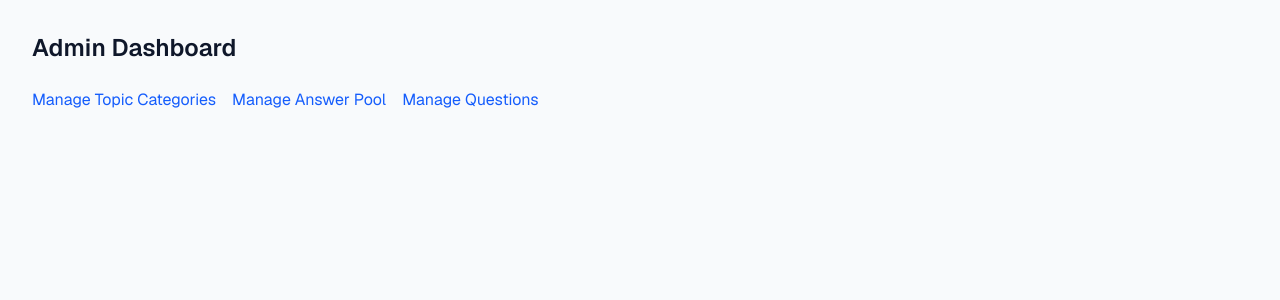
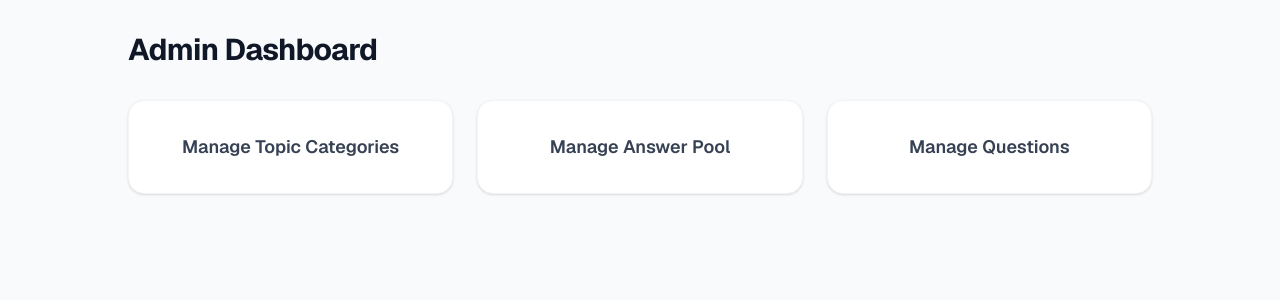
Before and after one commit to Viper7991/test-platform, a Next.js app: page /admin in a window 1280 px wide. Shown: the top 300 px of the page. Built offline with nearby package versions, Linux system fonts and the light colour scheme; no server answers.

Commit message:
Updated admin UI such as Category Page, Admin HomePage

```diff
--- a/app/admin/answer-pool/page.tsx
+++ b/app/admin/answer-pool/page.tsx
@@ -188,6 +188,14 @@ export default function AnswerPoolPage() {
   return (
     <div className="p-8 max-w-3xl">
       <h1 className="text-2xl font-semibold mb-6">Answer Pool</h1>
+      <a
+        href="/api/admin/answer-pool/export"
+        className="inline-block mb-6 border px-4 py-2 rounded text-sm"
+      >
+        Export Backup CSV
+      </a>
+
+
 
       {/* Bulk Add */}
       <form onSubmit={handleBulkAdd} className="border rounded p-4 mb-8 space-y-3">
@@ -269,7 +277,8 @@ export default function AnswerPoolPage() {
         </button>
       </div>
 
-      {!loading && entries.length > 0 && (
+      {
+        !loading && entries.length > 0 && (
           <div className="flex justify-between items-center mb-2">
             <label className="flex items-center gap-2 text-sm">
               <input
@@ -288,9 +297,11 @@ export default function AnswerPoolPage() {
               </button>
             )}
           </div>
-      )}
+        )
+      }
 
-      {loading ? (
+      {
+        loading ? (
           <p className="text-gray-500">Loading...</p>
         ) : entries.length === 0 ? (
           <p className="text-gray-500">No entries found.</p>
@@ -348,7 +359,8 @@ export default function AnswerPoolPage() {
               </li>
             ))}
           </ul>
-      )}
-    </div>
+        )
+      }
+    </div >
   );
 }
--- a/app/admin/categories/page.tsx
+++ b/app/admin/categories/page.tsx
@@ -50,40 +50,54 @@ export default function CategoriesPage() {
   }
 
   return (
-    <div className="p-8 max-w-2xl">
-      <h1 className="text-2xl font-semibold mb-6">Topic Categories</h1>
+    <div className="min-h-screen bg-gray-50 p-8 font-sans">
+      <div className="max-w-2xl mx-auto">
+        <h1 className="text-3xl font-bold tracking-tight text-gray-900 mb-8">
+          Topic Categories
+        </h1>
 
-      <form onSubmit={handleAdd} className="flex gap-2 mb-6">
+        <form onSubmit={handleAdd} className="flex gap-3 mb-8">
           <input
             type="text"
             placeholder="e.g. Sports, National Awards"
             value={label}
             onChange={(e) => setLabel(e.target.value)}
-          className="flex-1 border rounded p-2"
+            className="flex-1 border border-gray-300 text-black rounded-lg p-3 text-sm placeholder-gray-400 focus:outline-none focus:ring-2 focus:ring-blue-500 focus:border-transparent transition-all shadow-sm"
             required
           />
-        <button type="submit" className="bg-black text-white px-4 rounded">
+          <button
+            type="submit"
+            className="bg-gray-900 text-white font-medium px-6 py-3 rounded-lg hover:bg-black focus:outline-none focus:ring-2 focus:ring-offset-2 focus:ring-gray-900 transition-colors shadow-sm"
+          >
             Add
           </button>
         </form>
 
-      {error && <p className="text-red-600 text-sm mb-4">{error}</p>}
+        {error && (
+          <p className="text-red-700 text-sm bg-red-50 p-4 rounded-lg border border-red-200 mb-6 shadow-sm">
+            {error}
+          </p>
+        )}
 
         {loading ? (
-        <p className="text-gray-500">Loading...</p>
+          <div className="text-center p-8 bg-white border border-gray-100 rounded-2xl shadow-sm">
+            <p className="text-gray-500 font-medium animate-pulse">Loading...</p>
+          </div>
         ) : categories.length === 0 ? (
+          <div className="text-center p-12 bg-white border-2 border-gray-200 border-dashed rounded-2xl shadow-sm">
             <p className="text-gray-500">No categories yet — add one above.</p>
+          </div>
         ) : (
-        <ul className="space-y-2">
+          <ul className="space-y-3">
             {categories.map((cat) => (
               <li
                 key={cat._id}
-              className="flex justify-between items-center border rounded p-3"
+                className="flex justify-between items-center bg-white border border-gray-100 shadow-sm rounded-xl p-4 hover:shadow-md hover:border-gray-200 transition-all duration-200"
               >
-              <span>{cat.label}</span>
+                <span className="text-gray-800 font-medium">{cat.label}</span>
                 <button
                   onClick={() => handleDelete(cat._id)}
-                className="text-red-600 text-sm hover:underline"
+                  className="text-red-600 text-sm font-medium px-3 py-1.5 rounded-lg hover:bg-red-50 transition-colors focus:outline-none focus:ring-2 focus:ring-red-500 focus:ring-offset-1"
                 >
                   Delete
                 </button>
@@ -92,5 +106,6 @@ export default function CategoriesPage() {
           </ul>
         )}
       </div>
+    </div>
   );
 }
--- a/app/admin/page.tsx
+++ b/app/admin/page.tsx
@@ -2,19 +2,41 @@ import Link from "next/link";
 
 export default function AdminHome() {
   return (
-    <div className="p-8">
-      <h1 className="text-2xl font-semibold">Admin Dashboard</h1>
-      <div className="mt-6 flex gap-4">
-        <Link href="/admin/categories" className="text-blue-600 hover:underline">
+    <div className="min-h-screen bg-gray-50 p-8 font-sans">
+  <div className="max-w-5xl mx-auto">
+    <h1 className="text-3xl font-bold tracking-tight text-gray-900 mb-8">
+      Admin Dashboard
+    </h1>
+
+    <div className="grid grid-cols-1 md:grid-cols-3 gap-6">
+      <Link
+        href="/admin/categories"
+        className="flex items-center justify-center p-8 bg-white border border-gray-100 rounded-2xl shadow-sm hover:shadow-md hover:-translate-y-1 hover:border-blue-200 transition-all duration-200 group"
+      >
+        <span className="text-lg font-semibold text-gray-700 group-hover:text-blue-600 transition-colors">
           Manage Topic Categories
-        </Link>
-        <Link href="/admin/answer-pool" className="text-blue-600 hover:underline">
+        </span>
+      </Link>
+
+      <Link
+        href="/admin/answer-pool"
+        className="flex items-center justify-center p-8 bg-white border border-gray-100 rounded-2xl shadow-sm hover:shadow-md hover:-translate-y-1 hover:border-blue-200 transition-all duration-200 group"
+      >
+        <span className="text-lg font-semibold text-gray-700 group-hover:text-blue-600 transition-colors">
           Manage Answer Pool
-        </Link>
-        <Link href="/admin/questions" className="text-blue-600 hover:underline">
+        </span>
+      </Link>
+
+      <Link
+        href="/admin/questions"
+        className="flex items-center justify-center p-8 bg-white border border-gray-100 rounded-2xl shadow-sm hover:shadow-md hover:-translate-y-1 hover:border-blue-200 transition-all duration-200 group"
+      >
+        <span className="text-lg font-semibold text-gray-700 group-hover:text-blue-600 transition-colors">
           Manage Questions
-        </Link>
-      </div>
+        </span>
+      </Link>
     </div>
+  </div>
+</div>
   );
 }
--- a/app/admin/questions/page.tsx
+++ b/app/admin/questions/page.tsx
@@ -251,6 +251,11 @@ export default function QuestionsPage() {
     return (
         <div className="p-8 max-w-3xl">
             <h1 className="text-2xl font-semibold mb-6">Questions</h1>
+            <a href="/api/admin/questions/export"
+                className="inline-block mb-6 border px-4 py-2 rounded text-sm"
+            >
+                Export Backup CSV
+            </a>
 
             <form onSubmit={handleSubmit} className="border rounded p-4 mb-8 space-y-3">
                 <textarea
--- /dev/null
+++ b/app/api/admin/answer-pool/export/route.ts
@@ -0,0 +1,23 @@
+import { NextResponse } from "next/server";
+import { connectDB } from "@/lib/db";
+import AnswerPool from "@/lib/models/AnswerPool";
+import { toCSV } from "@/lib/csv";
+
+export async function GET() {
+  await connectDB();
+  const entries = await AnswerPool.find().sort({ value: 1 });
+
+  const rows = [
+    ["value", "tags"],
+    ...entries.map((e) => [e.value, e.tags.join(";")]),
+  ];
+
+  const csv = toCSV(rows);
+
+  return new NextResponse(csv, {
+    headers: {
+      "Content-Type": "text/csv",
+      "Content-Disposition": `attachment; filename="answer-pool-backup-${Date.now()}.csv"`,
+    },
+  });
+}
--- /dev/null
+++ b/app/api/admin/questions/export/route.ts
@@ -0,0 +1,30 @@
+import { NextResponse } from "next/server";
+import { connectDB } from "@/lib/db";
+import Question from "@/lib/models/Question";
+import { toCSV } from "@/lib/csv";
+
+export async function GET() {
+  await connectDB();
+  const questions = await Question.find().populate("topicCategory", "label").sort({ createdAt: 1 });
+
+  const rows = [
+    ["questionText", "topicCategory", "requiredTags", "excludedTags", "correctAnswer", "explanation"],
+    ...questions.map((q) => [
+      q.questionText,
+      (q.topicCategory as any)?.label || "",
+      q.requiredTags.join(";"),
+      (q.excludedTags || []).join(";"),
+      q.correctAnswer,
+      q.explanation || "",
+    ]),
+  ];
+
+  const csv = toCSV(rows);
+
+  return new NextResponse(csv, {
+    headers: {
+      "Content-Type": "text/csv",
+      "Content-Disposition": `attachment; filename="questions-backup-${Date.now()}.csv"`,
+    },
+  });
+}
--- a/lib/csv.ts
+++ b/lib/csv.ts
@@ -27,3 +27,17 @@ export function parseCSV(text: string): string[][] {
 
   return rows.filter((r) => r.length > 1 || (r.length === 1 && r[0].trim() !== ""));
 }
+
+export function toCSV(rows: string[][]): string {
+  return rows
+    .map((row) =>
+      row
+        .map((field) => {
+          const needsQuotes = /[",\n]/.test(field);
+          const escaped = field.replace(/"/g, '""');
+          return needsQuotes ? `"${escaped}"` : escaped;
+        })
+        .join(",")
+    )
+    .join("\r\n");
+}
```
Lines whose indentation alone changed are shown as unchanged.
